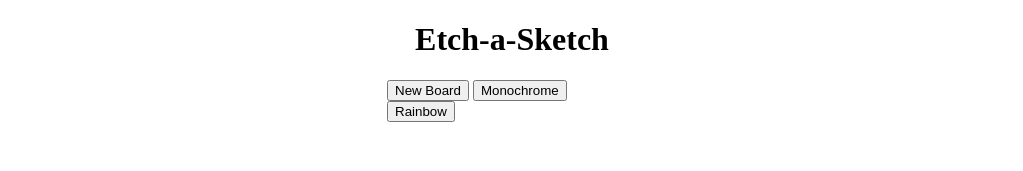
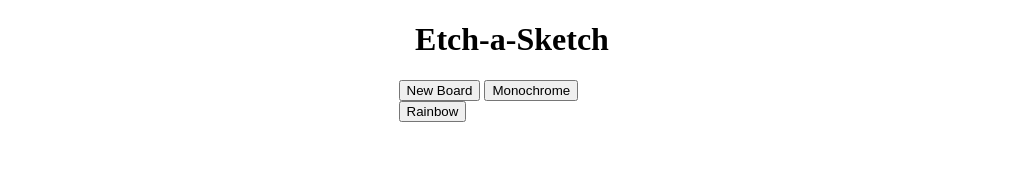
Before and after one commit to nataliealdrich/etch-a-sketch, a plain HTML site: page index.html in a window 1280 px wide. Shown: the top 171 px of the page, without its empty margins (128-1151 px from the left). Drawn offline with Linux system fonts and the light colour scheme.

Commit message:
Once more with feeling

```diff
--- a/styles.css
+++ b/styles.css
@@ -19,5 +19,5 @@ button {
 
 #button-list{
 	margin: auto;
-	width: 250px;
+	width: 227px;
 }
```
